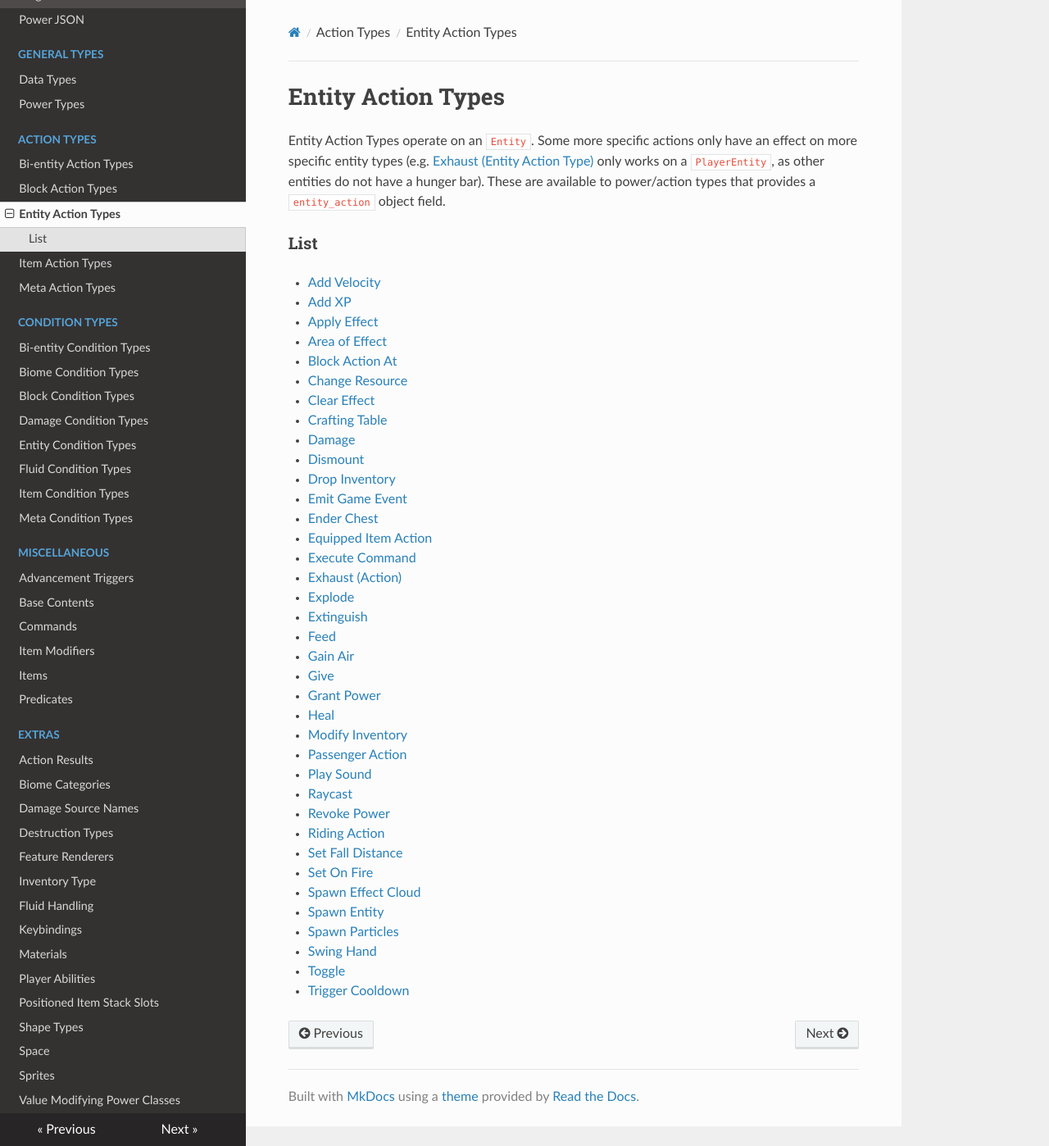
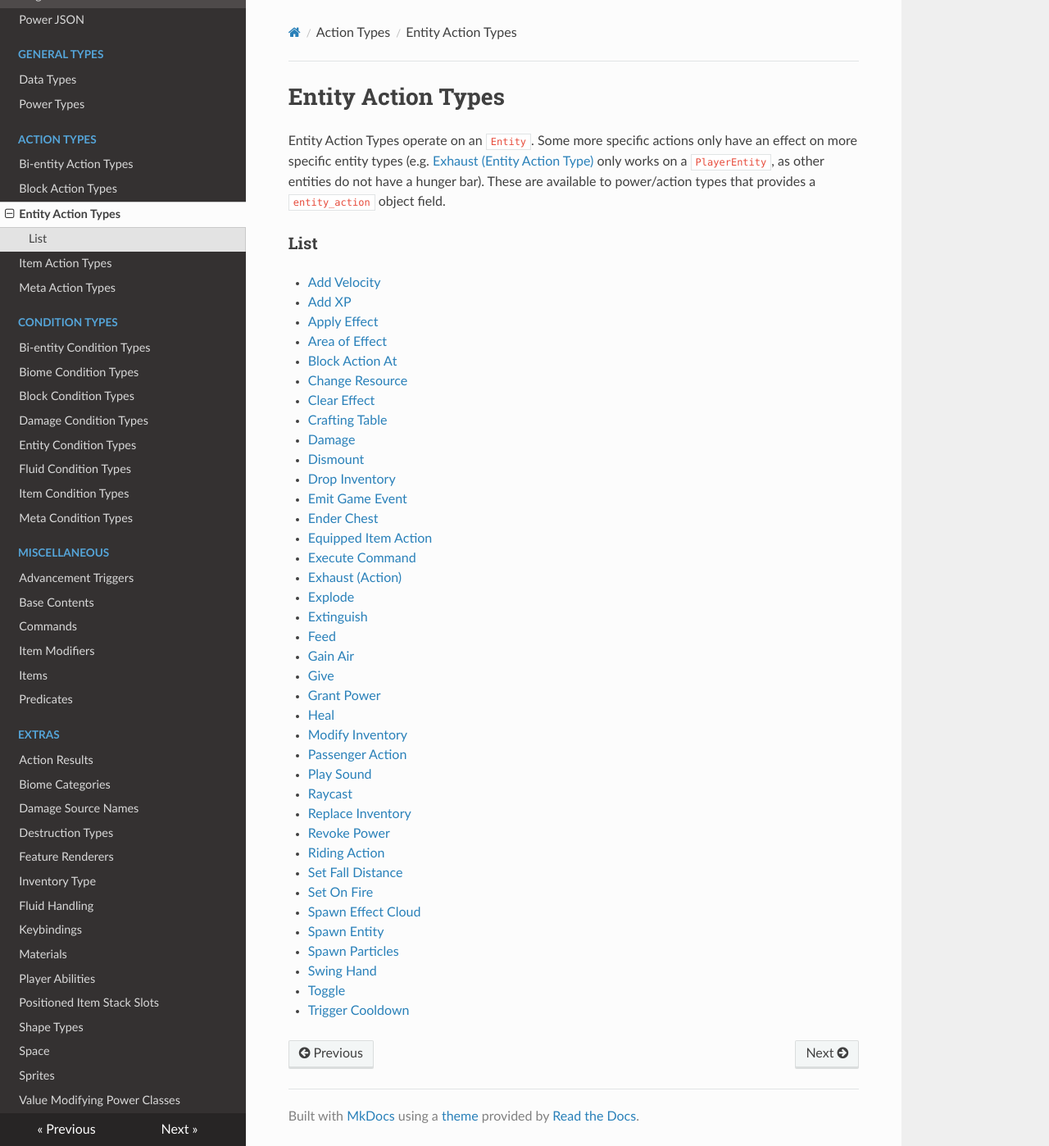
Before and after one commit to apace100/origins-docs, an MkDocs documentation site: the page built from docs/types/entity_action_types.md, in a window 1280 px wide and 1398 px high. Shown: the whole window at 82% size. Built offline with MkDocs 1.6.1, drawn with Linux system fonts in a browser that asks for light colours; nearby versions of some CDN libraries.

Commit message:
Updated `entity_action_types.md` Added 'Replace Inventory' to the list

```diff
--- a/docs/types/entity_action_types.md
+++ b/docs/types/entity_action_types.md
@@ -37,6 +37,7 @@ Entity Action Types operate on an `Entity`. Some more specific actions only have
 * [Passenger Action](entity_action_types/passenger_action.md)
 * [Play Sound](entity_action_types/play_sound.md)
 * [Raycast](entity_action_types/raycast.md)
+* [Replace Inventory](entity_action_types/replace_inventory.md)
 * [Revoke Power](entity_action_types/revoke_power.md)
 * [Riding Action](entity_action_types/riding_action.md)
 * [Set Fall Distance](entity_action_types/set_fall_distance.md)
```
